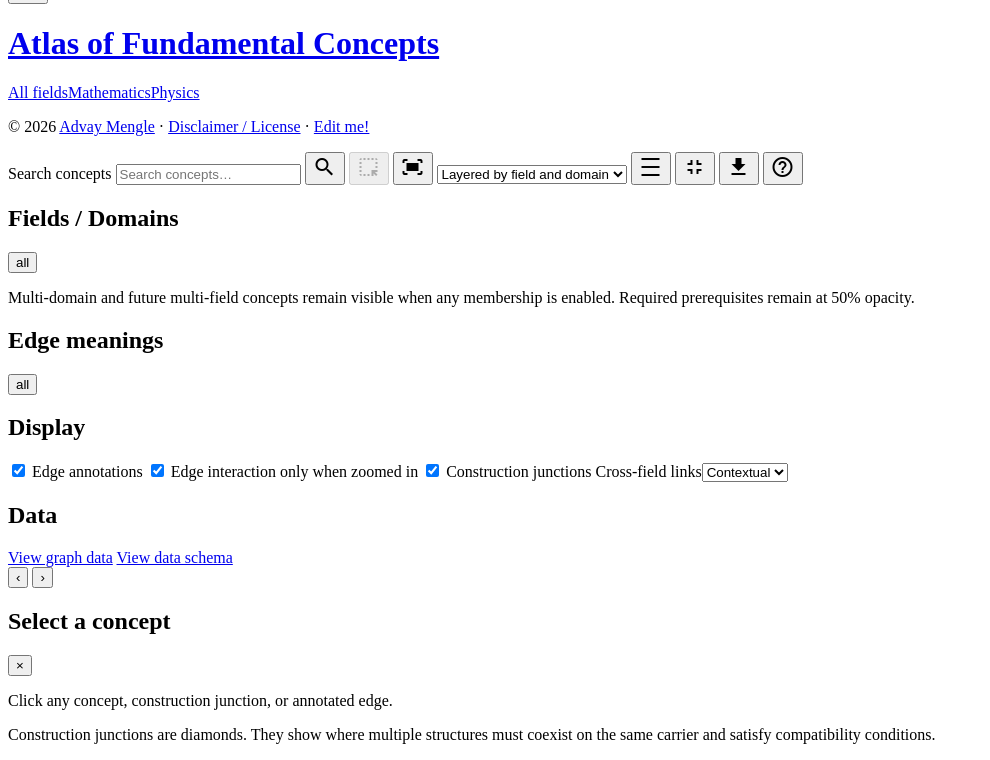
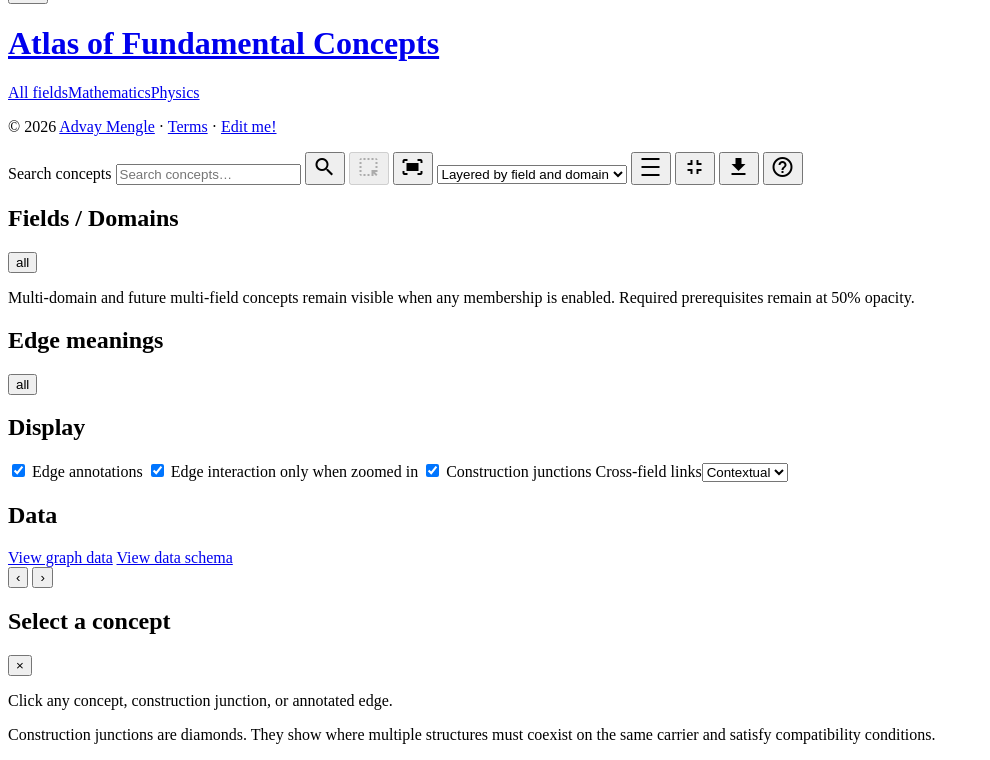
Before and after one commit to ahead-hypothrombinemia693/mAtlas, a website: page src/index.html in a window 1280 px wide. Shown: the part 68-828 px from the top of the page, without its empty margins (0-990 px from the left). Drawn offline with Linux system fonts and the light colour scheme.

```diff
--- a/src/index.html
+++ b/src/index.html
@@ -48,7 +48,7 @@
         <div class="brand-copy">
           <h1><a class="brand-link" href="./">Atlas of Fundamental Concepts</a></h1>
           <nav class="field-nav" aria-label="Atlas scope"><a href="./" data-scope-link="global">All fields</a><a href="/math/" data-scope-link="mathematics">Mathematics</a><a href="/physics/" data-scope-link="physics">Physics</a></nav>
-          <p>&copy; 2026 <a href="https://advaymengle.com" target="_blank" rel="noopener">Advay Mengle</a> · <a href="https://github.com/madvay/mAtlas/blob/main/NOTICE" target="_blank" rel="noopener">Disclaimer / License</a> · <a href="https://github.com/madvay/mAtlas" target="_blank" rel="noopener">Edit me!</a></p>
+          <p>&copy; 2026 <a href="https://advaymengle.com" target="_blank" rel="noopener">Advay Mengle</a> · <a href="https://github.com/madvay/mAtlas/blob/main/NOTICE" target="_blank" rel="noopener">Terms</a> · <a href="https://github.com/madvay/mAtlas" target="_blank" rel="noopener">Edit me!</a></p>
         </div>
       </div>
 
```
